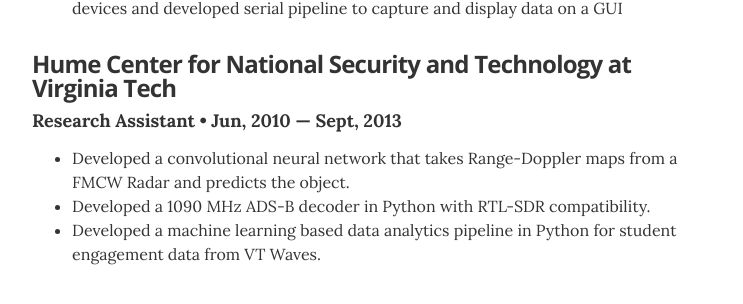
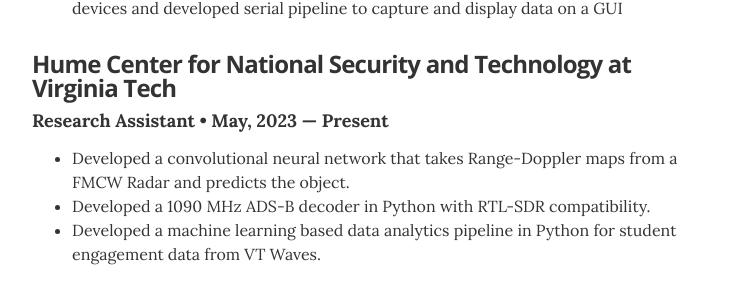
Before and after one commit to LoganCyp/LoganCyp.github.io, a Jekyll site: the page built from index.html, in a window 1280 px wide and 900 px high, scrolled down 618 px. Shown: the part 151-455 px from the top of the window, without its empty margins (268-1011 px from the left). Built offline with Jekyll 4.4.1, drawn with Linux system fonts in a browser that asks for light colours.

```diff
--- a/_data/experience.yml
+++ b/_data/experience.yml
@@ -8,5 +8,5 @@
 # Hume Center
 - company: Hume Center for National Security and Technology at Virginia Tech
   position: Research Assistant
-  duration:  Jun, 2010 &mdash; Sept, 2013
+  duration:  May, 2023 &mdash; Present
   summary: <ul class="resume-item-list"><li>Developed a convolutional neural network that takes Range-Doppler maps from a FMCW Radar and predicts the object.</li><li>Developed a 1090 MHz ADS-B decoder in Python with RTL-SDR compatibility.</li><li>Developed a machine learning based data analytics pipeline in Python for student engagement data from VT Waves.</li></ul>
```
